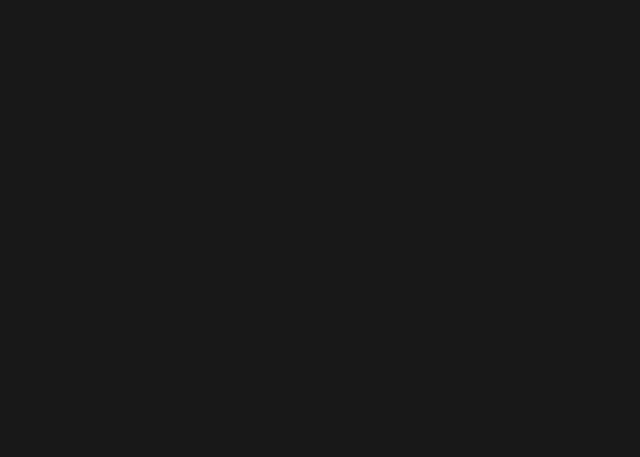
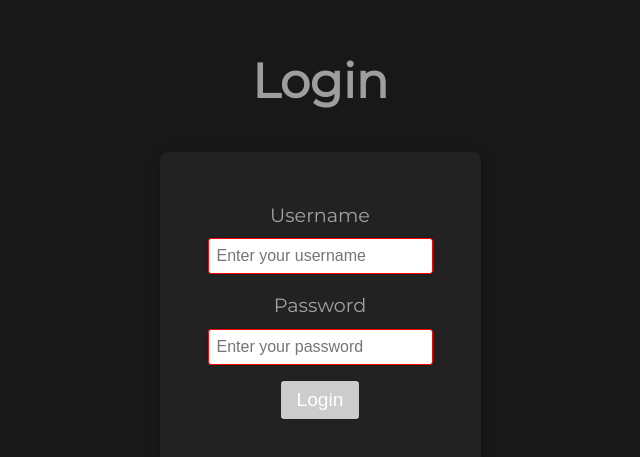
Before and after one commit to pawlh/dime, a Vue app in the folder frontend/: page /login in a window 1280 px wide. Before the commit this address had no page. Shown: the part 145-602 px from the top of the page, without its empty margins (320-960 px from the left). Built offline with nearby package versions, Linux system fonts and the light colour scheme.

Commit message:
nest home routes

```diff
--- a/frontend/src/router/index.ts
+++ b/frontend/src/router/index.ts
@@ -15,6 +15,12 @@ const router = createRouter({
         {
             path: '/',
             name: 'home',
+            component: Home,
+            redirect: '/transactions',
+            children: [
+                {
+                    path: '/transactions',
+                    name: 'transactions',
                     component: Transactions
                 },
                 {
@@ -46,6 +52,21 @@ const router = createRouter({
                     ]
                 }
             ]
+        },
+        {
+            path: '/login',
+            name: 'login',
+            component: Login
+        },
+    ]
+})
+
+router.beforeEach((to, from) => {
+    const stateStore = useStateStore()
+    if (!stateStore.loggedIn && to.name !== 'login') {
+        console.log('nope!')
+        return {name: 'login'}
+    }
 })
 
 export default router
```
Lines whose indentation alone changed are shown as unchanged.
